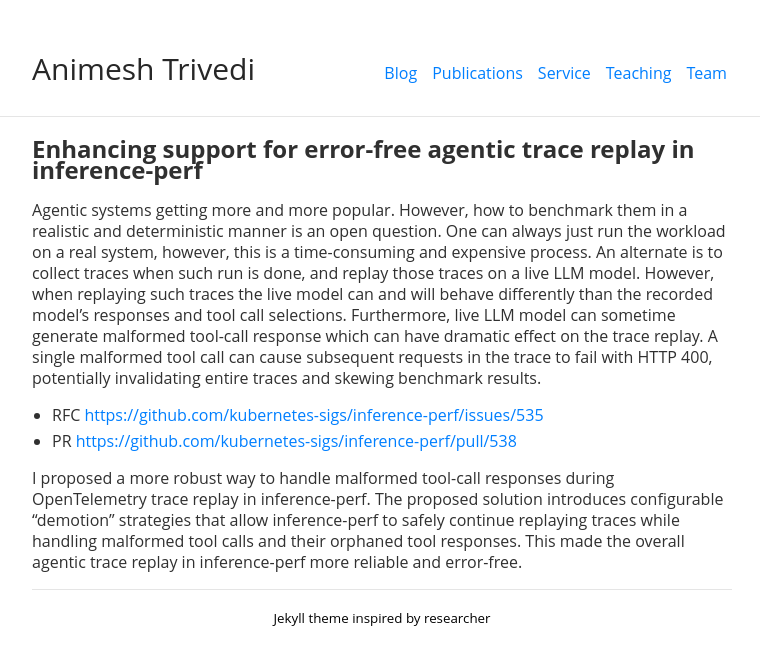
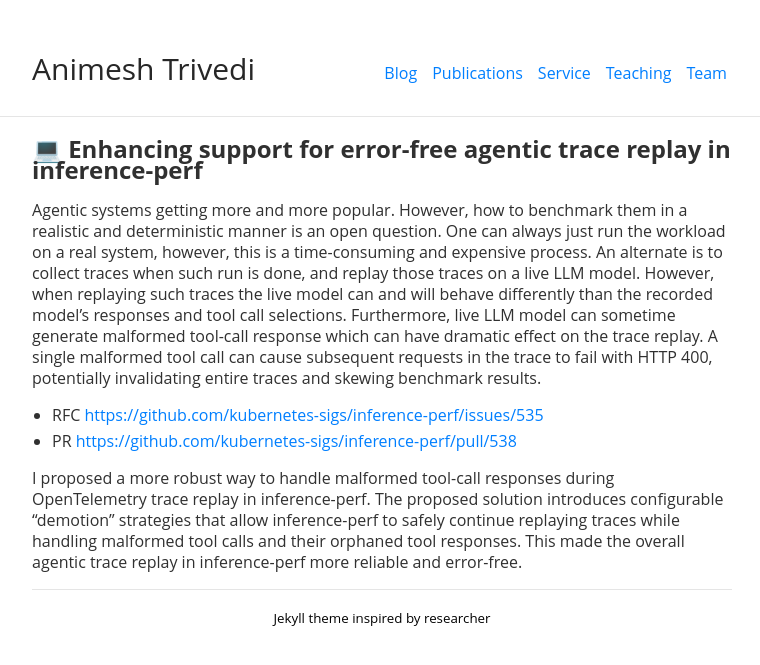
Before and after one commit to animeshtrivedi/animeshtrivedi.github.io, a Jekyll site: the page built from _posts/2026-06-30-ip-bad-tool.md, in a window 1280 px wide. Shown: the top 665 px of the page, without its empty margins (258-1018 px from the left). Built offline with Jekyll 4.4.1, drawn with Linux system fonts in a browser that asks for light colours.

Commit message:
updates
Signed-off-by: Animesh Trivedi <animesh.trivedi@gmail.com>

```diff
--- a/_posts/2026-06-30-ip-bad-tool.md
+++ b/_posts/2026-06-30-ip-bad-tool.md
@@ -6,7 +6,7 @@ tags: whatsnew
 permalink: /2026-june-ip-agent-tool/
 ---
 
-## Enhancing support for error-free agentic trace replay in inference-perf
+## 💻 Enhancing support for error-free agentic trace replay in inference-perf
 
 Agentic systems getting more and more popular. However, how to benchmark them in a realistic and deterministic manner is an open question. One can always just run the workload on a real system, however, this is a time-consuming and expensive process. An alternate is to collect traces when such run is done, and replay those traces on a live LLM model. However, when replaying such traces the live model can and will behave differently than the recorded model's responses and tool call selections. Furthermore, live LLM model can sometime generate malformed tool-call response which can have dramatic effect on the trace replay. A single malformed tool call can cause subsequent requests in the trace to fail with HTTP 400, potentially invalidating entire traces and skewing benchmark results.
 
```
